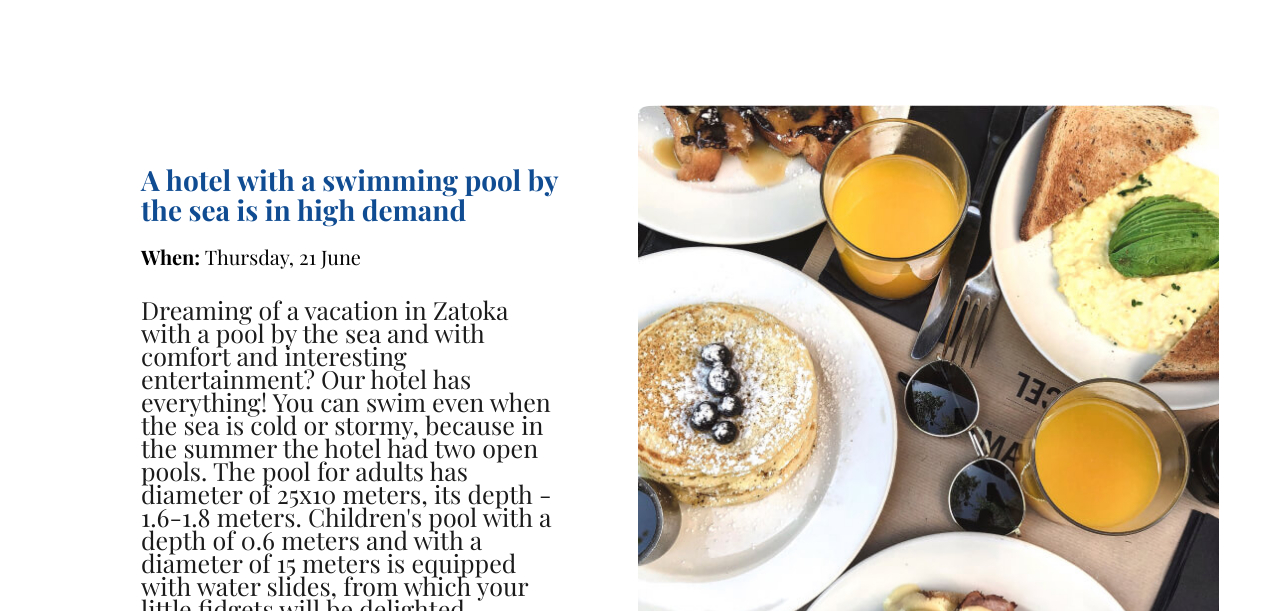
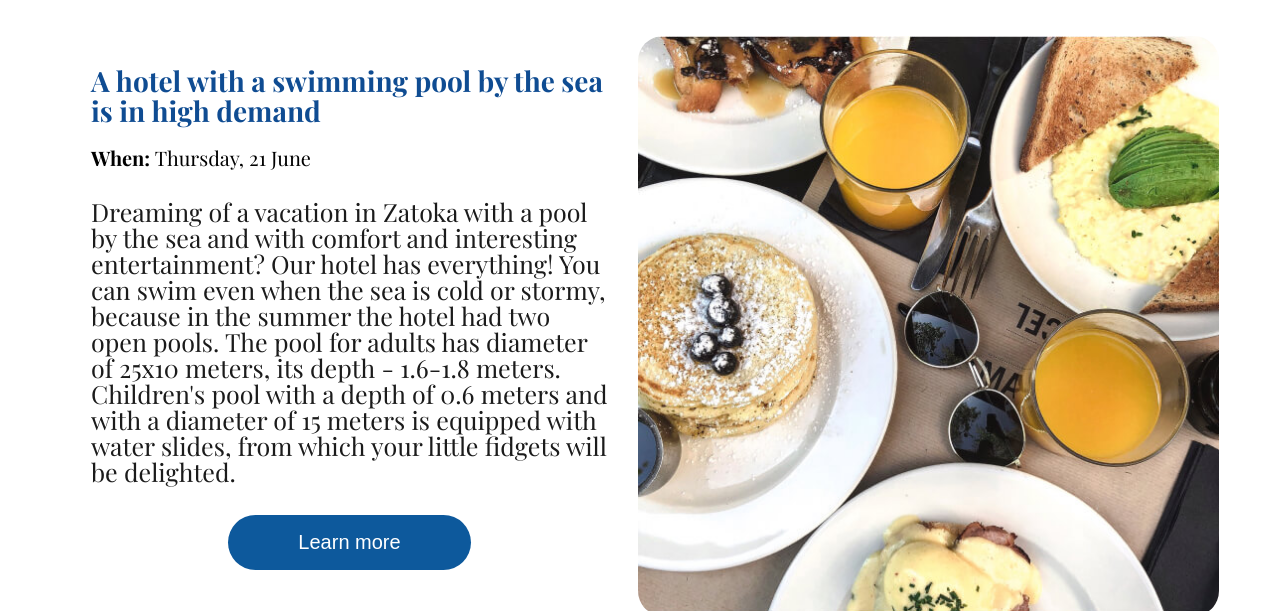
Before and after one commit to NatalySheludko/rest-website, a plain HTML site: page index.html in a window 1280 px wide. Shown: the part 2189-2800 px from the top of the page. Drawn offline with nearby package versions, Linux system fonts and the light colour scheme; a web font is replaced by a local one.

Commit message:
add line-height, paddings

```diff
--- a/css/styles.css
+++ b/css/styles.css
@@ -24,7 +24,7 @@ h1 {
 
 p {
   font-size: 15px;
-  line-height: 23px;
+  line-height: 26px;
 }
 
 h2 {
@@ -271,6 +271,10 @@ header p {
     margin-bottom: 40px;
   }
 
+  .advantage__description {
+    padding: 0px 30px 30px 30px;
+  }
+
   .advantage__block:nth-child(2) img {
     order: 1;
   }
@@ -280,7 +284,6 @@ header p {
   }
 
   .advantage__block img {
-    padding: 20px 0px;
     width: 385px;
     height: 385px;
   }
@@ -303,7 +306,7 @@ header p {
   }
 
   .advantage__description {
-    padding: 80px;
+    padding: 30px;
   }
 
   .advantage__block:nth-child(2) img {
@@ -311,7 +314,7 @@ header p {
   }
 
   .advantage__block:nth-child(2) .advantage__description {
-    padding: 80px;
+    padding: 30px;
   }
 
   .advantage__block img {
```
